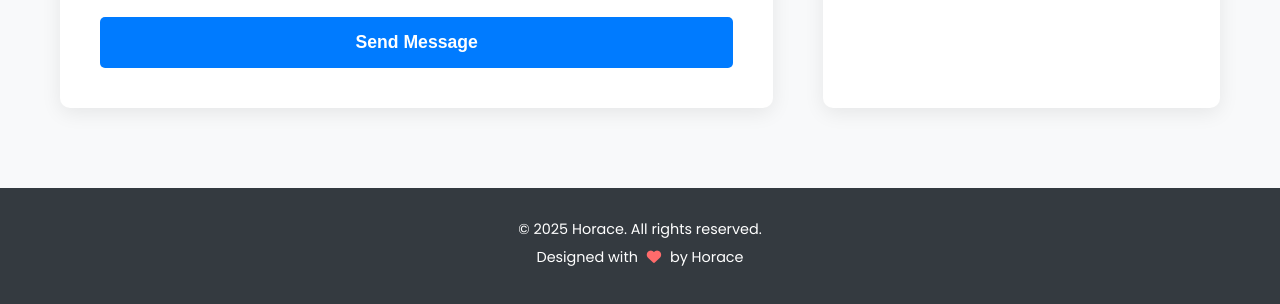
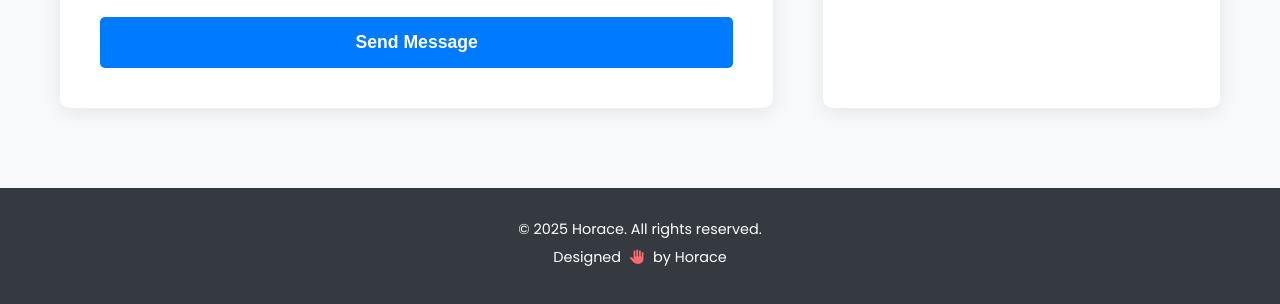
Before and after one commit to nep-a/witaba, a plain HTML site: page index.html in a window 1280 px wide. Shown: the part 3613-3917 px from the top of the page. Drawn offline with Linux system fonts and the light colour scheme.

Commit message:
new commit

```diff
--- a/index.html
+++ b/index.html
@@ -171,7 +171,7 @@
     <footer class="footer">
         <div class="container">
             <p>&copy; 2025 Horace. All rights reserved.</p>
-            <p>Designed with <i class="fas fa-heart"></i> by Horace</p>
+            <p>Designed  <i class="fas fa-hand"></i> by Horace</p>
         </div>
     </footer>
 
```
